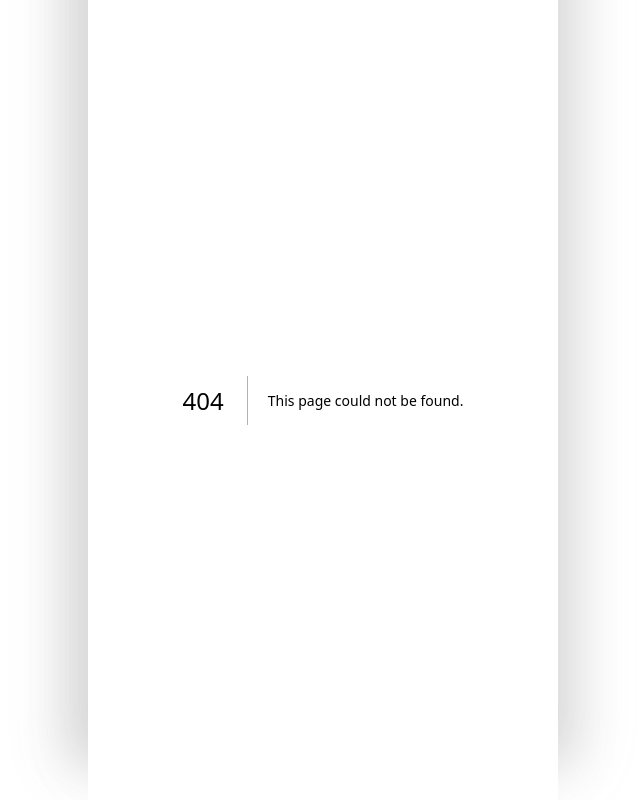
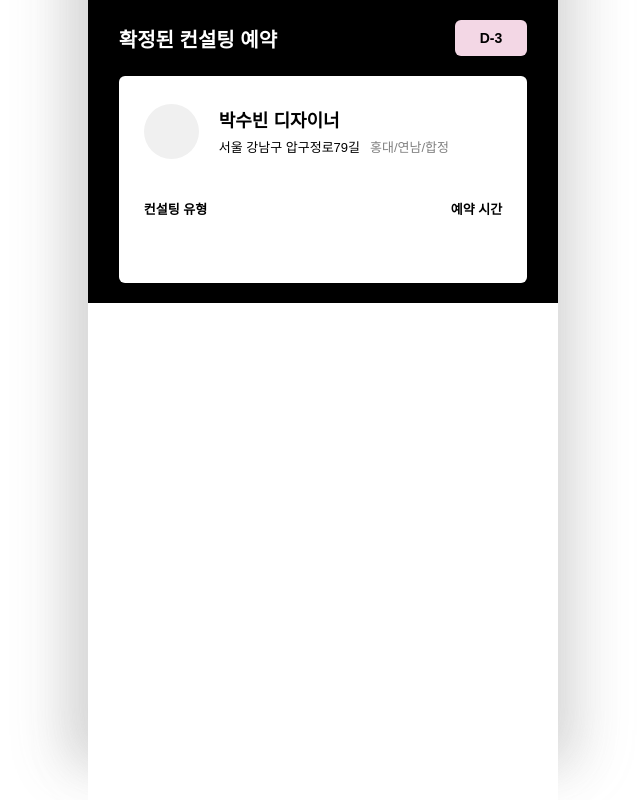
Before and after one commit to 2025-BLAYBUS-TEAM-hairGGmalza/hairGGmalza-client, a Next.js app: page /reservation in a window 1280 px wide. Before the commit this address had no page. Shown: the whole page, without its empty margins (317-957 px from the left). Built offline with nearby package versions, Linux system fonts and the light colour scheme; a web font is replaced by a local one.

Commit message:
FEAT: Tag 컴포넌트화

```diff
--- /dev/null
+++ b/src/app/reservation/page.tsx
@@ -0,0 +1,200 @@
+"use client";
+import { useEffect, useState } from "react";
+import styled from "styled-components"
+
+const ReservationPage = () => {
+   const [isMounted, setIsMounted] = useState(false);
+
+
+   useEffect(() => {
+      setIsMounted(true);
+   }, []);
+   if (!isMounted) return null;
+
+   return (
+      <Wrapper>
+         <ProfileWrapper>
+            <Title>
+               <span style={{color:'white', fontWeight:'1000', fontSize:'20px'}}>확정된 컨설팅 예약</span>
+               <DDay>D-3</DDay>
+            </Title>
+            <ProfileContainer>
+               <TopProfile>
+                  <ProfileImage />
+                  <NameAndAddress>
+                     <Name>박수빈 디자이너</Name>
+                     <Address>
+                        <span id='address_detail' style={{marginRight:'10px'}}>서울 강남구 압구정로79길</span>
+                        <span id='address_category' style={{color: '#808080'}}>홍대/연남/합정</span>
+                     </Address>
+                  </NameAndAddress>
+               </TopProfile>
+               {/* 여기까지 공통 */}
+               <BottomProfile>
+                  <ConsultingAndTime>
+                     <Consulting>
+                        <SmallTitle>컨설팅 유형</SmallTitle>
+                     </Consulting>
+                     <Time>
+                        <SmallTitle>예약 시간</SmallTitle>
+                     </Time>
+                  </ConsultingAndTime>
+                  <MeetingLink>
+
+                  </MeetingLink>
+                  <Informations>
+
+                  </Informations>
+               </BottomProfile>
+            </ProfileContainer>
+         </ProfileWrapper>
+      </Wrapper>
+   )
+}
+
+export default ReservationPage
+
+const Wrapper = styled.div`
+   width: 100%;
+   display: flex;
+   flex-direction: column;
+   align-items: center;
+   justify-content: center;
+
+`
+const ProfileWrapper = styled.div`
+   width: 100%;
+   display: flex;
+   flex-direction: column;
+   align-items: center;
+   justify-content: center ;
+   background-color: #000000;
+   padding: 20px;
+   box-sizing: border-box;
+`
+
+const ProfileContainer = styled.div`
+   width: 95%;
+   padding: 25px;
+   box-sizing: border-box;
+   display: flex;
+   flex-direction: column;
+   align-items: center;
+   justify-content: space-between;
+   border-radius: 6px;
+   background-color: #ffffff;
+`
+
+const TopProfile = styled.div`
+   width: 100%;
+   display: flex;
+   flex-direction: row;
+   align-items: center;
+   justify-content: flex-start;
+
+   align-self: flex-start;
+`
+
+
+const ProfileImage = styled.div`
+   width: 55px;
+   aspect-ratio: 1/1;
+   border-radius: 50%;
+   background-color: #f0f0f0;
+`
+
+const NameAndAddress = styled.div`
+   height: 100%;
+   display: flex;
+   flex-direction: column;
+   align-items: flex-start;
+   justify-content: space-between;
+   margin-left: 20px;
+   padding: 5px 0;
+   box-sizing: border-box;
+   gap: 5px;
+`
+
+const Name = styled.div`
+   font-size: 18px;
+   font-weight: bold;
+`
+
+const Address = styled.div`
+   font-size: 13px;
+`
+
+
+//////
+const BottomProfile = styled.div`
+   width: 100%;
+   display: flex;
+   flex-direction: column;
+   align-items: center;
+   justify-content: flex-start;
+   margin-top: 18px;
+
+`
+
+const Title = styled.div`
+   width: 95%;
+   display: flex;
+   flex-direction: row;
+   align-items: center;
+   justify-content: space-between;
+   margin-bottom: 20px;
+`
+
+const DDay = styled.div`
+   font-size: 14px;
+   font-weight: bold;
+   background-color: #F3D7E5;
+   padding: 10px 25px;
+   border-radius: 6px;
+`
+
+const ConsultingAndTime = styled.div`
+   width: 100%;
+   display: flex;
+   flex-direction: row;
+   align-items: center;
+   justify-content: space-between;
+   margin-top: 20px;
+`
+
+const Consulting = styled.div`
+   display: flex;
+   flex-direction: column;
+   align-items: center;
+   justify-content: center;
+`
+
+const Time = styled.div`
+   display: flex;
+   flex-direction: column;
+   align-items: center;
+   justify-content: center;
+`
+
+const SmallTitle = styled.div`
+   font-size: 13px;
+   font-weight: bold;
+`
+
+const MeetingLink = styled.div`
+   width: 100%;
+   display: flex;
+   flex-direction: column;
+   align-items: center;
+   justify-content: center;
+   margin-top: 20px;
+`
+
+const Informations = styled.div`
+   width: 100%;
+   display: flex;
+   flex-direction: column;
+   align-items: center;
+   justify-content: center;
+   margin-top: 20px;
+`
```
Also changed, not shown: src/app/designer/[id]/page.tsx (+4 -27 lines), src/components/common/Tag.tsx (added, +39 -0 lines).
